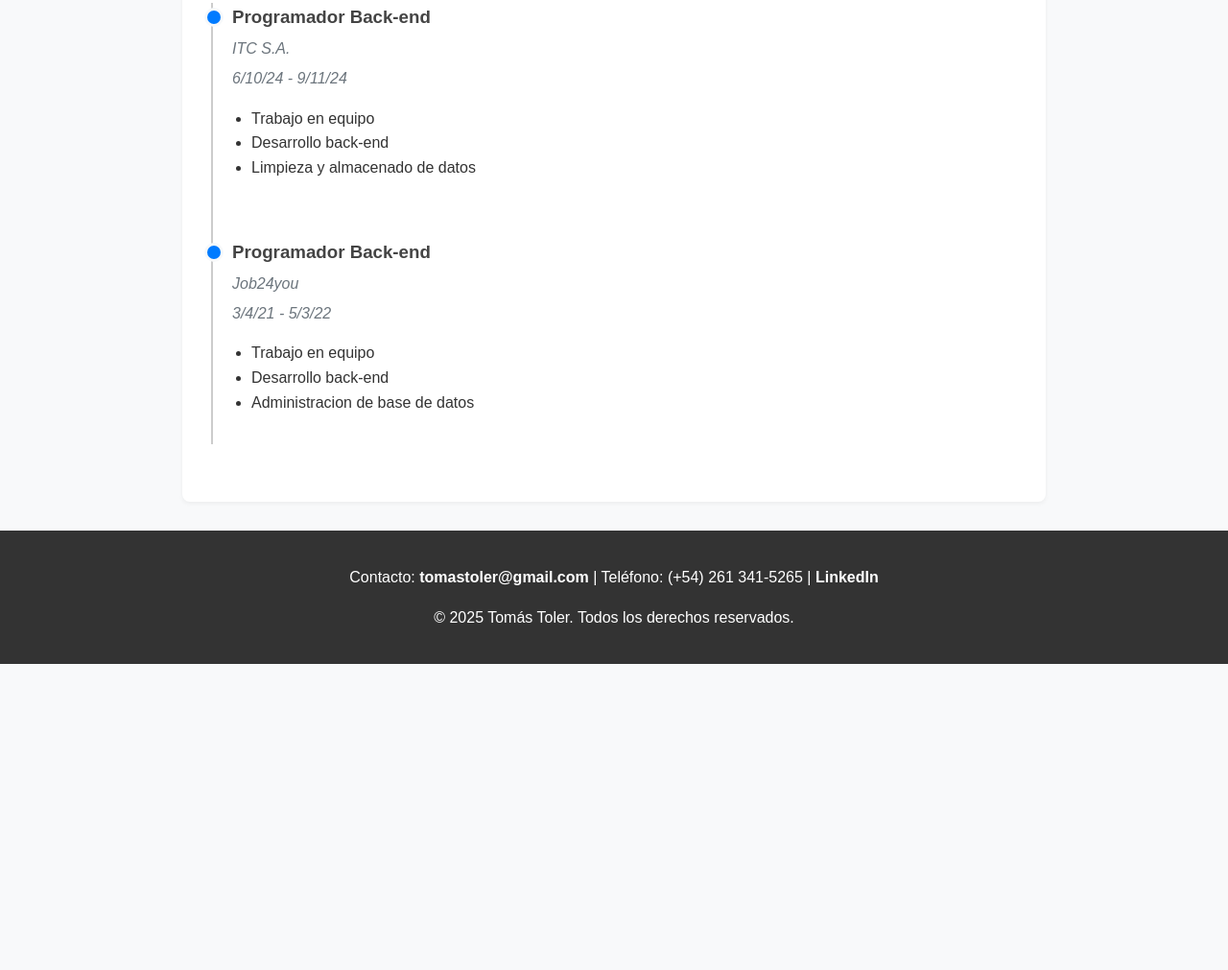
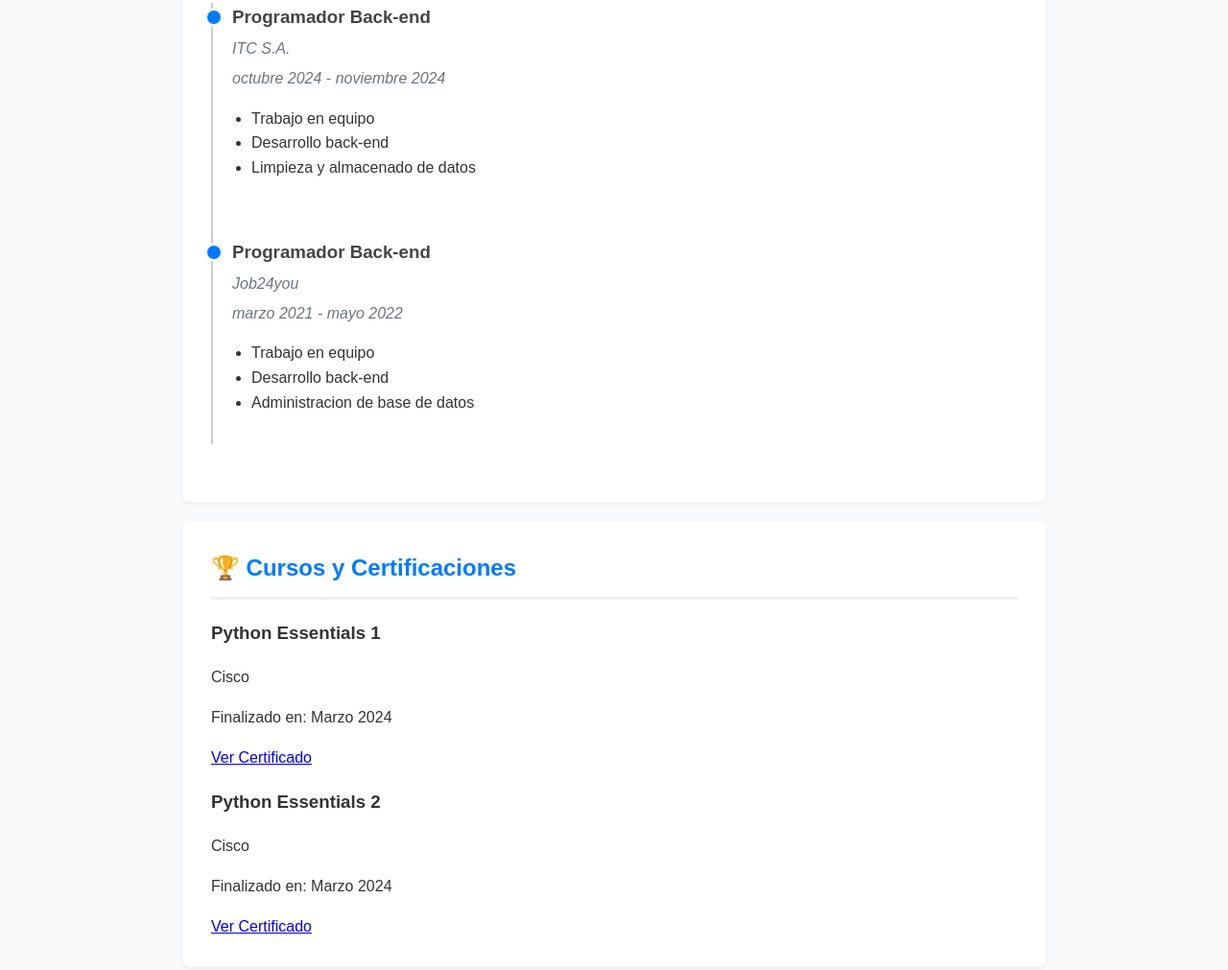
Before and after one commit to tomastoler/tomastoler.github.io, a plain HTML site: page index.html in a window 1280 px wide. Shown: the part 1467-2478 px from the top of the page at 96% size. Before the commit the page ends 2159 px from the top, so only its background shows below. Drawn offline with Linux system fonts and the light colour scheme.

Commit message:
dates fixed, new section added

```diff
--- a/index.html
+++ b/index.html
@@ -43,7 +43,6 @@
                     <p>Cuento con habilidades y conocimientos sobre programación y configuracióny reparación de equipos informáticos y de red. </p>
                 </article>
 
-
             </div>
         </section>
 
@@ -55,7 +54,7 @@
                 <article class="timeline-item">
                     <h3>Programador Back-end</h3>
                     <p class="institution">ITC S.A.</p>
-                    <p class="date">6/10/24 - 9/11/24</p>
+                    <p class="date">octubre 2024 - noviembre 2024</p>
                     <ul>
                         <li>Trabajo en equipo</li>
                         <li>Desarrollo back-end </li>
@@ -66,13 +65,34 @@
                 <article class="timeline-item">
                     <h3>Programador Back-end</h3>
                     <p class="institution">Job24you</p>
-                    <p class="date">3/4/21 - 5/3/22</p>
+                    <p class="date">marzo 2021 - mayo 2022</p>
                     <ul>
                         <li>Trabajo en equipo</li>
                         <li>Desarrollo back-end</li>
                         <li>Administracion de base de datos</li>
                     </ul>
                 </article>
+            </div>
+        </section>
+
+        <section id="certificaciones" class="section">
+            <h2>🏆 Cursos y Certificaciones</h2>
+            <div class="courses-grid">
+
+                <article class="course-card">
+                    <h3>Python Essentials 1</h3>
+                    <p class="platform">Cisco</p>
+                    <p class="date-completed">Finalizado en: Marzo 2024</p>
+                    <a href="https://www.credly.com/badges/f2939849-bf32-41bb-b176-25b4134ae1be/linked_in_profile" target="_blank" class="cert-link">Ver Certificado</a>
+                </article>
+
+                <article class="course-card">
+                    <h3>Python Essentials 2</h3>
+                    <p class="platform">Cisco</p>
+                    <p class="date-completed">Finalizado en: Marzo 2024</p>
+                    <a href="https://www.credly.com/badges/a4883557-31c4-463a-bb0f-1abf04f82491/linked_in_profile" target="_blank" class="cert-link">Ver Certificado</a>
+                </article>
+
             </div>
         </section>
 
```
